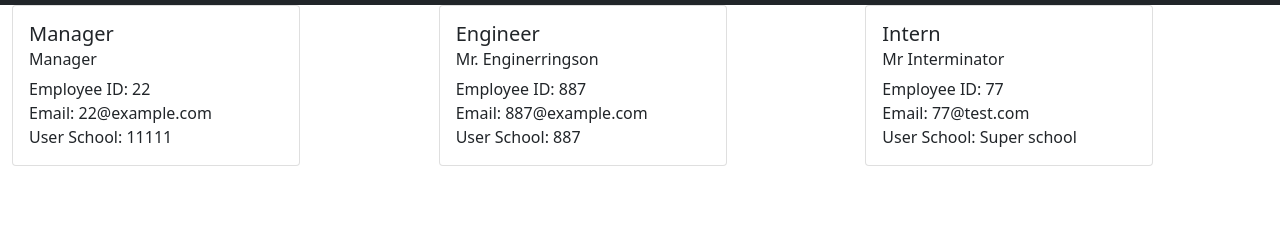
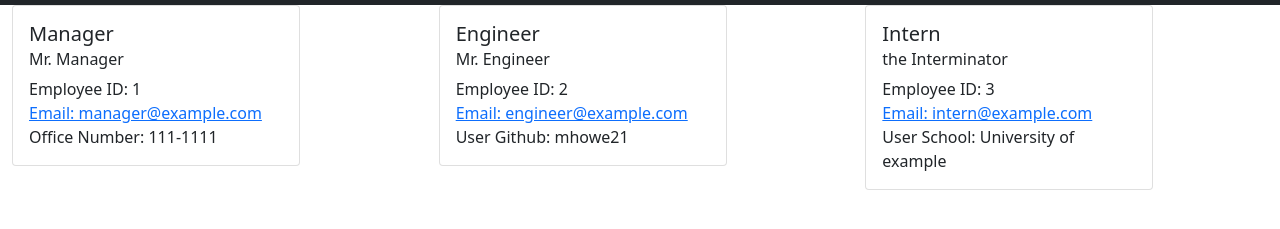
Before and after one commit to mhowe21/team-profile-generator, a website: page Team.html in a window 1280 px wide. Shown: the part 45-274 px from the top of the page. Drawn offline with nearby package versions, Linux system fonts and the light colour scheme.

Commit message:
Update formatting

```diff
--- a/Team.html
+++ b/Team.html
@@ -27,11 +27,11 @@
     <div class="card" style="width: 18rem;">
     <div class="card-body">
       <h5 class="card-title">Manager</h5>
-      <h6 class="card-subtitle mb-2">Manager</h6>
+      <h6 class="card-subtitle mb-2">Mr. Manager</h6>
       <p class="card-text">
-      <span>Employee ID: 22</span><br>
-      <span>Email: 22@example.com</span><br>
-      <span>User School: 11111</span>
+      <span>Employee ID: 1</span><br>
+      <span><a href="mailto:manager@example.com">Email: manager@example.com</a></span><br>
+      <span>Office Number: 111-1111</span>
       </p>
 
     </div>
@@ -44,11 +44,11 @@
     <div class="card" style="width: 18rem;">
     <div class="card-body">
       <h5 class="card-title">Engineer</h5>
-      <h6 class="card-subtitle mb-2">Mr. Enginerringson</h6>
+      <h6 class="card-subtitle mb-2">Mr. Engineer</h6>
       <p class="card-text">
-      <span>Employee ID: 887</span><br>
-      <span>Email: 887@example.com</span><br>
-      <span>User School: 887</span>
+      <span>Employee ID: 2</span><br>
+      <span><a href="mailto:engineer@example.com">Email: engineer@example.com</a></span><br>
+      <span>User Github: mhowe21</span>
       </p>
     </div>
     </div>
@@ -60,11 +60,11 @@
     <div class="card" style="width: 18rem;">
     <div class="card-body">
       <h5 class="card-title">Intern</h5>
-      <h6 class="card-subtitle mb-2">Mr Interminator</h6>
+      <h6 class="card-subtitle mb-2">the Interminator</h6>
       <p class="card-text">
-      <span>Employee ID: 77</span><br>
-      <span>Email: 77@test.com</span><br>
-      <span>User School: Super school</span>
+      <span>Employee ID: 3</span><br>
+      <span><a href="mailto:intern@example.com">Email: intern@example.com</a></span><br>
+      <span>User School: University of example</span>
       </p>
 
     </div>
```
Also changed, not shown: lib/Employee.js (+5 -5 lines).
